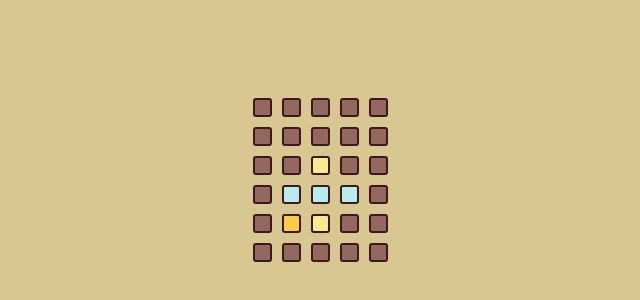
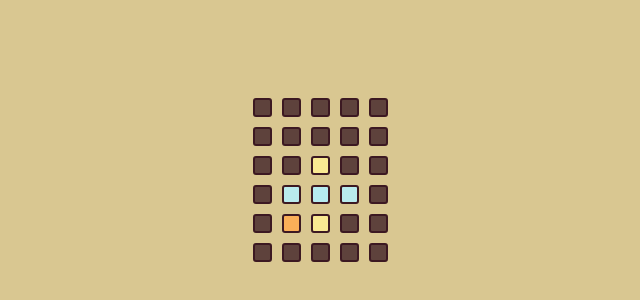
Before and after one commit to trevor-shepard/game-of-life, a Next.js app: page / in a window 1280 px wide. Shown: the part 220-520 px from the top of the page, without its empty margins (320-960 px from the left). Built offline with nearby package versions, Linux system fonts and the light colour scheme.

Commit message:
add cell color gradient

```diff
--- a/src/components/Cell/index.tsx
+++ b/src/components/Cell/index.tsx
@@ -10,6 +10,8 @@ type CellProps = {
   history: boolean;
   handleClick(): void;
   isTarget?: boolean;
+  y: number;
+  x: number;
 };
 
 const CellContainer: FunctionComponent<CellProps> = ({
@@ -17,6 +19,8 @@ const CellContainer: FunctionComponent<CellProps> = ({
   history,
   handleClick,
   isTarget,
+  x,
+  y,
 }) => {
   const [toggle, setToggle] = useState(false);
 
@@ -52,7 +56,7 @@ const CellContainer: FunctionComponent<CellProps> = ({
 
 
   useEffect(() => {
-    const timer = setInterval(() => setColorToggle(!colorToggle), 2000);
+    const timer = setInterval(() => setColorToggle(!colorToggle), 3000 + (y * 100));
     return () => clearInterval(timer);
   }, [colorToggle])
 
--- a/src/components/Row/index.tsx
+++ b/src/components/Row/index.tsx
@@ -24,6 +24,8 @@ const CellRow: React.FunctionComponent<RowProps> = ({
       alive={alive}
       handleClick={(): void => handleClick(y, x)}
       isTarget={target && target[0] === y && target[1] === x ? true : false}
+      y={y}
+      x={x}
     />
   ));
 
```
